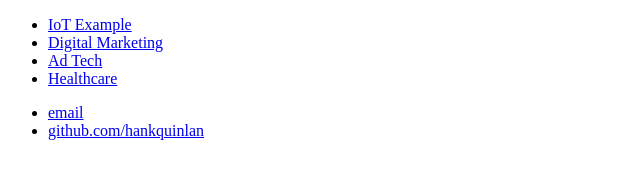
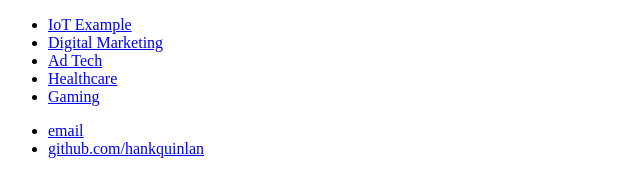
Before and after one commit to xrenx13/xrenx13.github.io, a plain HTML site: page index.html in a window 1280 px wide. Shown: the whole page, without its empty margins (0-640 px from the left). Drawn offline with Linux system fonts and the light colour scheme.

Commit message:
Update index.html

```diff
--- a/index.html
+++ b/index.html
@@ -10,6 +10,7 @@
 	        	<li><a href="/sailthru">Digital Marketing</a></li>
         		<li><a href="/mediabricks">Ad Tech</a></li>
         		<li><a href="/thermo">Healthcare</a></li>
+			<li><a href="/sg">Gaming</a></li>
     		</ul>
 		</nav>
 		<div class="container">
```
